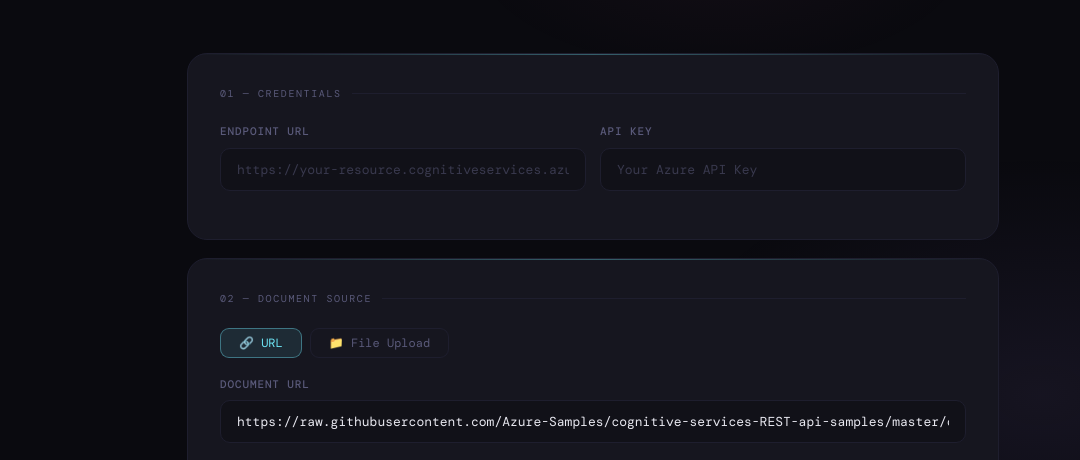
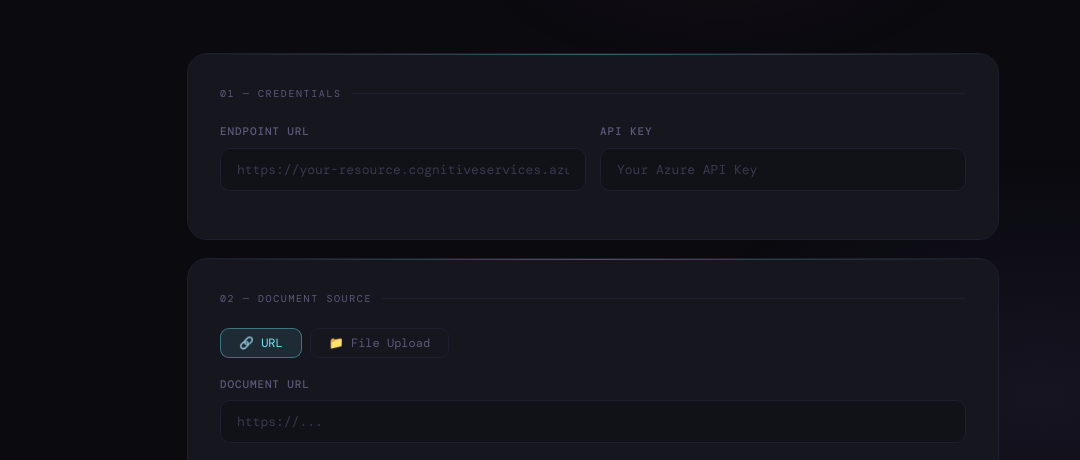
Before and after one commit to tharundev-123/azure-doc-analyzer, a plain HTML site: page index.html in a window 1280 px wide. Shown: the part 285-745 px from the top of the page, without its empty margins (47-1127 px from the left). Drawn offline with nearby package versions, Linux system fonts and the light colour scheme; a web font is replaced by a local one.

Commit message:
Remove default URL from input

```diff
--- a/index.html
+++ b/index.html
@@ -48,7 +48,6 @@
       <div class="field">
         <label for="docUrl">Document URL</label>
         <input type="text" id="docUrl"
-          value="https://raw.githubusercontent.com/Azure-Samples/cognitive-services-REST-api-samples/master/curl/form-recognizer/sample-layout.pdf"
           placeholder="https://..." />
       </div>
     </div>
```
